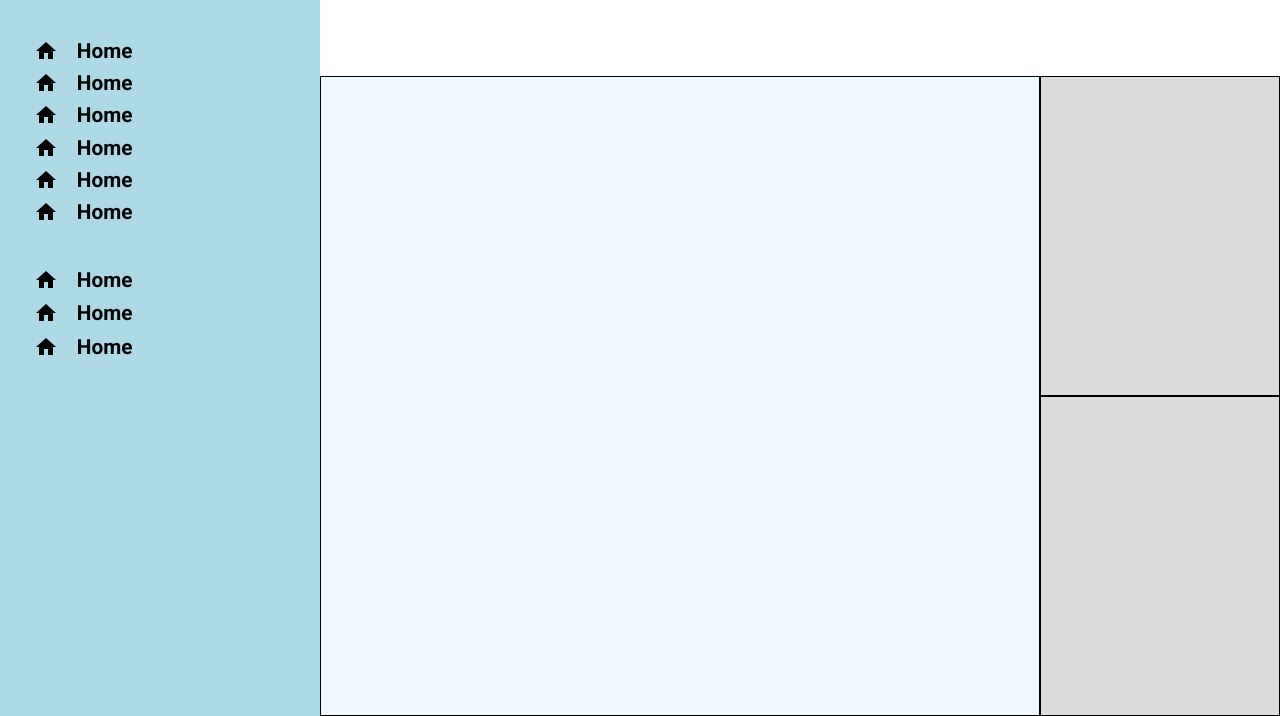
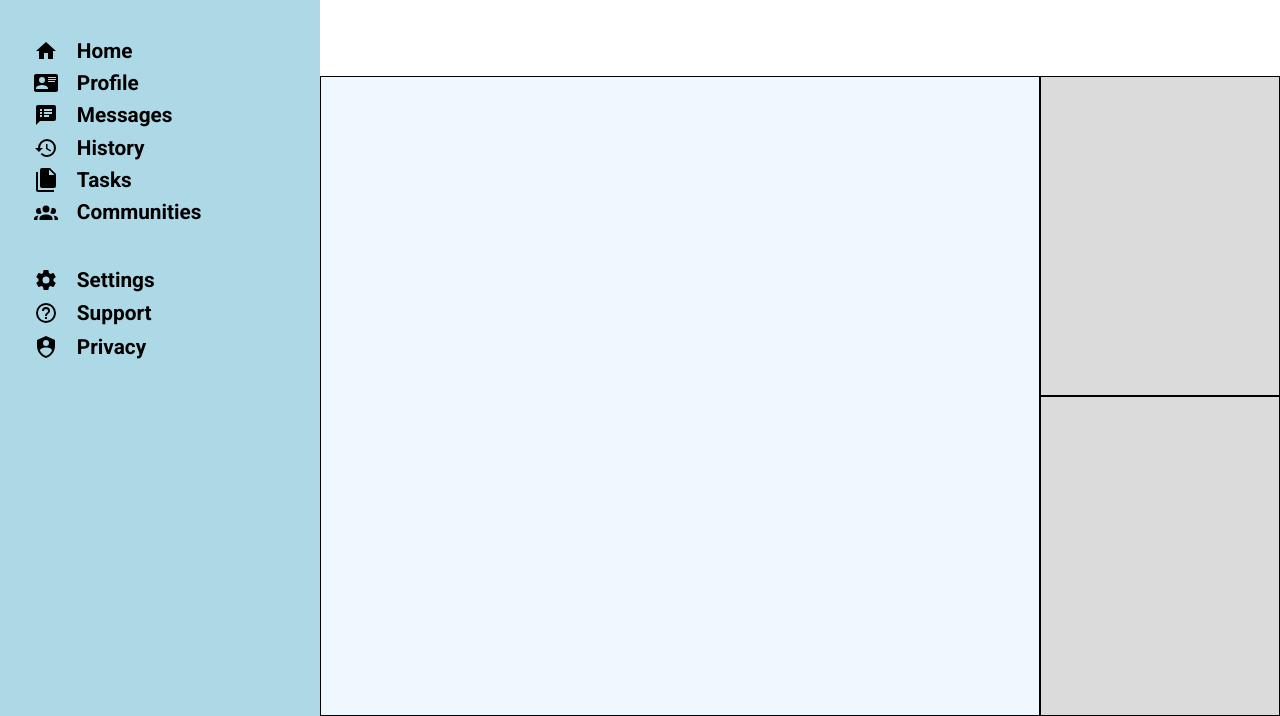
Before and after one commit to CookieJari/odin-admin-dashboard, a plain HTML site: page index.html in a window 1280 px wide. Shown: the part 84-800 px from the top of the page. Drawn offline with Linux system fonts and the light colour scheme; a web font is replaced by a local one.

Commit message:
navbar complete

```diff
--- a/index.html
+++ b/index.html
@@ -19,66 +19,59 @@
         <div class="navigation-1">
           <div class="navigation-option home">
             <div class="icon-container">
-              <img src="icons/home.svg" alt="" />
-            </div>
+              <svg xmlns="http://www.w3.org/2000/svg" viewBox="0 0 24 24"><path d="M10,20V14H14V20H19V12H22L12,3L2,12H5V20H10Z" /></svg>            </div>
             <div class="option"><h2>Home</h2></div>
           </div>
 
-          <div class="navigation-option home">
+          <div class="navigation-option profile">
             <div class="icon-container">
-              <img src="icons/home.svg" alt="" />
+              <svg xmlns="http://www.w3.org/2000/svg" viewBox="0 0 24 24"><title>card-account-details</title><path d="M2,3H22C23.05,3 24,3.95 24,5V19C24,20.05 23.05,21 22,21H2C0.95,21 0,20.05 0,19V5C0,3.95 0.95,3 2,3M14,6V7H22V6H14M14,8V9H21.5L22,9V8H14M14,10V11H21V10H14M8,13.91C6,13.91 2,15 2,17V18H14V17C14,15 10,13.91 8,13.91M8,6A3,3 0 0,0 5,9A3,3 0 0,0 8,12A3,3 0 0,0 11,9A3,3 0 0,0 8,6Z" /></svg>
             </div>
-            <div class="option"><h2>Home</h2></div>
+            <div class="option"><h2>Profile</h2></div>
           </div>
 
-          <div class="navigation-option home">
+          <div class="navigation-option messages">
             <div class="icon-container">
-              <img src="icons/home.svg" alt="" />
-            </div>
-            <div class="option"><h2>Home</h2></div>
+              <svg xmlns="http://www.w3.org/2000/svg" viewBox="0 0 24 24"><title>message-bulleted</title><path d="M20,2H4A2,2 0 0,0 2,4V22L6,18H20A2,2 0 0,0 22,16V4A2,2 0 0,0 20,2M8,14H6V12H8V14M8,11H6V9H8V11M8,8H6V6H8V8M15,14H10V12H15V14M18,11H10V9H18V11M18,8H10V6H18V8Z" /></svg>            </div>
+            <div class="option"><h2>Messages</h2></div>
           </div>
 
-          <div class="navigation-option home">
+          <div class="navigation-option history">
             <div class="icon-container">
-              <img src="icons/home.svg" alt="" />
-            </div>
-            <div class="option"><h2>Home</h2></div>
+              <svg xmlns="http://www.w3.org/2000/svg" viewBox="0 0 24 24"><title>history</title><path d="M13.5,8H12V13L16.28,15.54L17,14.33L13.5,12.25V8M13,3A9,9 0 0,0 4,12H1L4.96,16.03L9,12H6A7,7 0 0,1 13,5A7,7 0 0,1 20,12A7,7 0 0,1 13,19C11.07,19 9.32,18.21 8.06,16.94L6.64,18.36C8.27,20 10.5,21 13,21A9,9 0 0,0 22,12A9,9 0 0,0 13,3" /></svg>            </div>
+            <div class="option"><h2>History</h2></div>
           </div>
 
-          <div class="navigation-option home">
+          <div class="navigation-option file">
             <div class="icon-container">
-              <img src="icons/home.svg" alt="" />
-            </div>
-            <div class="option"><h2>Home</h2></div>
+              <svg xmlns="http://www.w3.org/2000/svg" viewBox="0 0 24 24"><title>file-multiple</title><path d="M15,7H20.5L15,1.5V7M8,0H16L22,6V18A2,2 0 0,1 20,20H8C6.89,20 6,19.1 6,18V2A2,2 0 0,1 8,0M4,4V22H20V24H4A2,2 0 0,1 2,22V4H4Z" /></svg>            </div>
+            <div class="option"><h2>Tasks</h2></div>
           </div>
 
-          <div class="navigation-option home">
+          <div class="navigation-option communities">
             <div class="icon-container">
-              <img src="icons/home.svg" alt="" />
-            </div>
-            <div class="option"><h2>Home</h2></div>
+              <svg xmlns="http://www.w3.org/2000/svg" viewBox="0 0 24 24"><title>account-group</title><path d="M12,5.5A3.5,3.5 0 0,1 15.5,9A3.5,3.5 0 0,1 12,12.5A3.5,3.5 0 0,1 8.5,9A3.5,3.5 0 0,1 12,5.5M5,8C5.56,8 6.08,8.15 6.53,8.42C6.38,9.85 6.8,11.27 7.66,12.38C7.16,13.34 6.16,14 5,14A3,3 0 0,1 2,11A3,3 0 0,1 5,8M19,8A3,3 0 0,1 22,11A3,3 0 0,1 19,14C17.84,14 16.84,13.34 16.34,12.38C17.2,11.27 17.62,9.85 17.47,8.42C17.92,8.15 18.44,8 19,8M5.5,18.25C5.5,16.18 8.41,14.5 12,14.5C15.59,14.5 18.5,16.18 18.5,18.25V20H5.5V18.25M0,20V18.5C0,17.11 1.89,15.94 4.45,15.6C3.86,16.28 3.5,17.22 3.5,18.25V20H0M24,20H20.5V18.25C20.5,17.22 20.14,16.28 19.55,15.6C22.11,15.94 24,17.11 24,18.5V20Z" /></svg>            </div>
+            <div class="option"><h2>Communities</h2></div>
           </div>
         </div>
         <div class="navigation-2">
-          <div class="navigation-option home">
+          <div class="navigation-option settings">
             <div class="icon-container">
-              <img src="icons/home.svg" alt="" />
-            </div>
-            <div class="option"><h2>Home</h2></div>
+              <svg xmlns="http://www.w3.org/2000/svg" viewBox="0 0 24 24"><title>cog</title><path d="M12,15.5A3.5,3.5 0 0,1 8.5,12A3.5,3.5 0 0,1 12,8.5A3.5,3.5 0 0,1 15.5,12A3.5,3.5 0 0,1 12,15.5M19.43,12.97C19.47,12.65 19.5,12.33 19.5,12C19.5,11.67 19.47,11.34 19.43,11L21.54,9.37C21.73,9.22 21.78,8.95 21.66,8.73L19.66,5.27C19.54,5.05 19.27,4.96 19.05,5.05L16.56,6.05C16.04,5.66 15.5,5.32 14.87,5.07L14.5,2.42C14.46,2.18 14.25,2 14,2H10C9.75,2 9.54,2.18 9.5,2.42L9.13,5.07C8.5,5.32 7.96,5.66 7.44,6.05L4.95,5.05C4.73,4.96 4.46,5.05 4.34,5.27L2.34,8.73C2.21,8.95 2.27,9.22 2.46,9.37L4.57,11C4.53,11.34 4.5,11.67 4.5,12C4.5,12.33 4.53,12.65 4.57,12.97L2.46,14.63C2.27,14.78 2.21,15.05 2.34,15.27L4.34,18.73C4.46,18.95 4.73,19.03 4.95,18.95L7.44,17.94C7.96,18.34 8.5,18.68 9.13,18.93L9.5,21.58C9.54,21.82 9.75,22 10,22H14C14.25,22 14.46,21.82 14.5,21.58L14.87,18.93C15.5,18.67 16.04,18.34 16.56,17.94L19.05,18.95C19.27,19.03 19.54,18.95 19.66,18.73L21.66,15.27C21.78,15.05 21.73,14.78 21.54,14.63L19.43,12.97Z" /></svg>            </div>
+            <div class="option"><h2>Settings</h2></div>
           </div>
 
-          <div class="navigation-option home">
+          <div class="navigation-option support">
             <div class="icon-container">
-              <img src="icons/home.svg" alt="" />
+              <svg xmlns="http://www.w3.org/2000/svg" viewBox="0 0 24 24"><title>help-circle-outline</title><path d="M11,18H13V16H11V18M12,2A10,10 0 0,0 2,12A10,10 0 0,0 12,22A10,10 0 0,0 22,12A10,10 0 0,0 12,2M12,20C7.59,20 4,16.41 4,12C4,7.59 7.59,4 12,4C16.41,4 20,7.59 20,12C20,16.41 16.41,20 12,20M12,6A4,4 0 0,0 8,10H10A2,2 0 0,1 12,8A2,2 0 0,1 14,10C14,12 11,11.75 11,15H13C13,12.75 16,12.5 16,10A4,4 0 0,0 12,6Z" /></svg>
             </div>
-            <div class="option"><h2>Home</h2></div>
+            <div class="option"><h2>Support</h2></div>
           </div>
 
-          <div class="navigation-option home">
+          <div class="navigation-option privacy">
             <div class="icon-container">
-              <img src="icons/home.svg" alt="" />
-            </div>
-            <div class="option"><h2>Home</h2></div>
+              <svg xmlns="http://www.w3.org/2000/svg" viewBox="0 0 24 24"><title>shield-account</title><path d="M12,1L3,5V11C3,16.55 6.84,21.74 12,23C17.16,21.74 21,16.55 21,11V5L12,1M12,5A3,3 0 0,1 15,8A3,3 0 0,1 12,11A3,3 0 0,1 9,8A3,3 0 0,1 12,5M17.13,17C15.92,18.85 14.11,20.24 12,20.92C9.89,20.24 8.08,18.85 6.87,17C6.53,16.5 6.24,16 6,15.47C6,13.82 8.71,12.47 12,12.47C15.29,12.47 18,13.79 18,15.47C17.76,16 17.47,16.5 17.13,17Z" /></svg>            </div>
+            <div class="option"><h2>Privacy</h2></div>
           </div>
         </div>
       </div>
```
